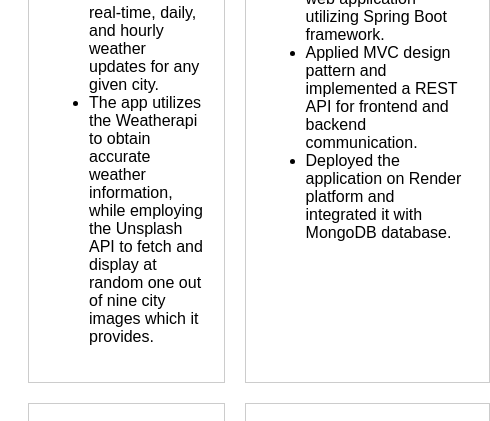
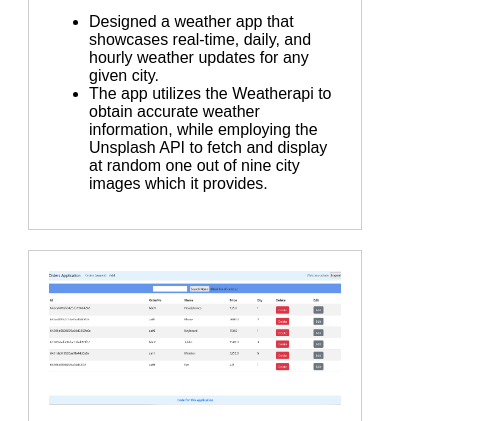
Before and after one commit to elvis-visi/Personal-Portfolio, a plain HTML site: page index.html in a window 390 px wide. Shown: the part 476-897 px from the top of the page, 490 px wide, since content can reach past the window. Drawn offline with Linux system fonts and the light colour scheme.

Commit message:
6. 1 column per row on smaller screens.

```diff
--- a/index.html
+++ b/index.html
@@ -3,6 +3,7 @@
 <head>
     <title>My Personal Portfolio</title>
     <link rel="stylesheet" type="text/css" href="styles.css">
+    <meta name="viewport" content="width=device-width, initial-scale=1">
     <script src="app.js"></script>
 </head>
 <body>
--- a/styles.css
+++ b/styles.css
@@ -33,3 +33,10 @@ body {
     height: 20px;
     margin-left: 10px;
 }
+
+
+@media screen and (max-width: 768px) {
+    .grid {
+        grid-template-columns: 1fr;
+    }
+}
```
Also changed, not shown: 1 other file.
